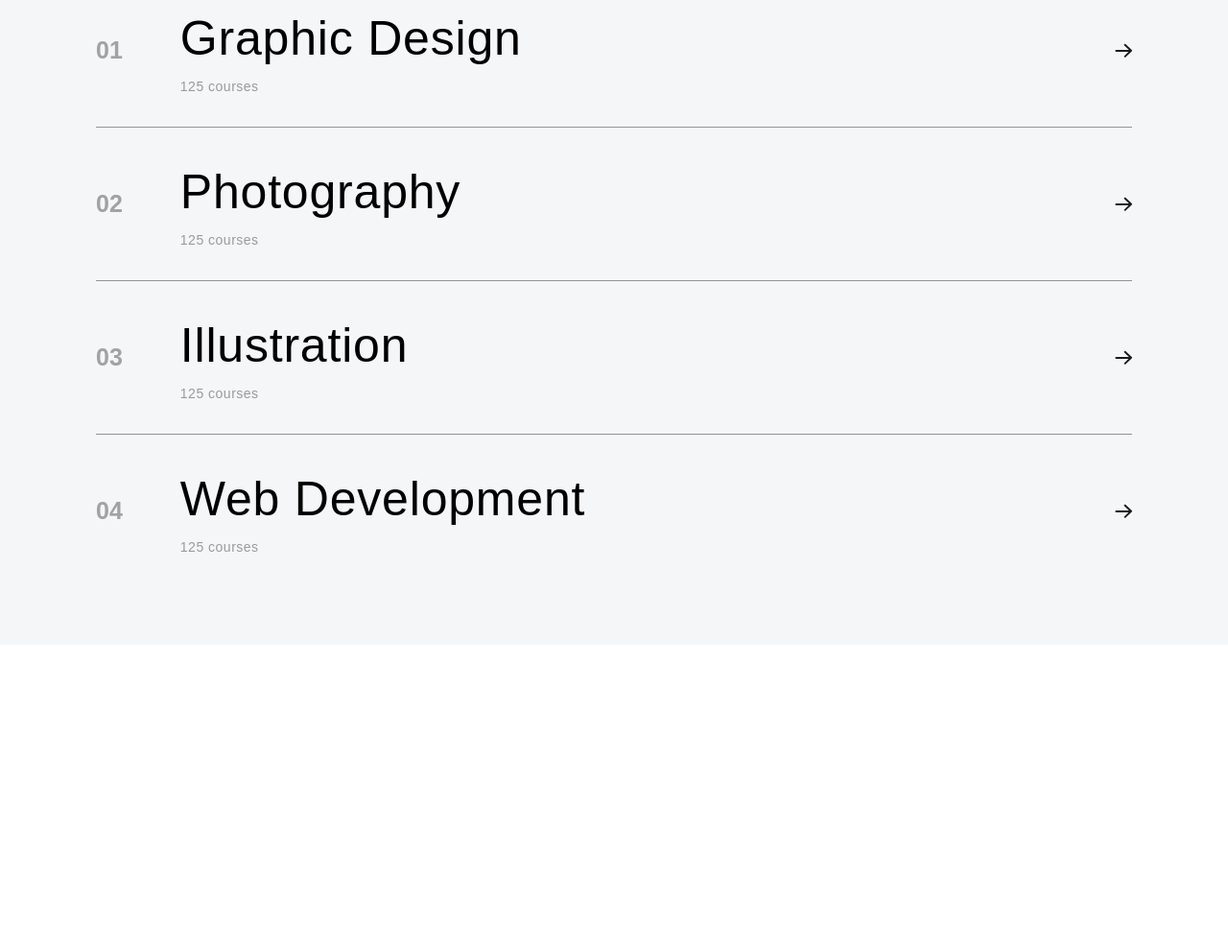
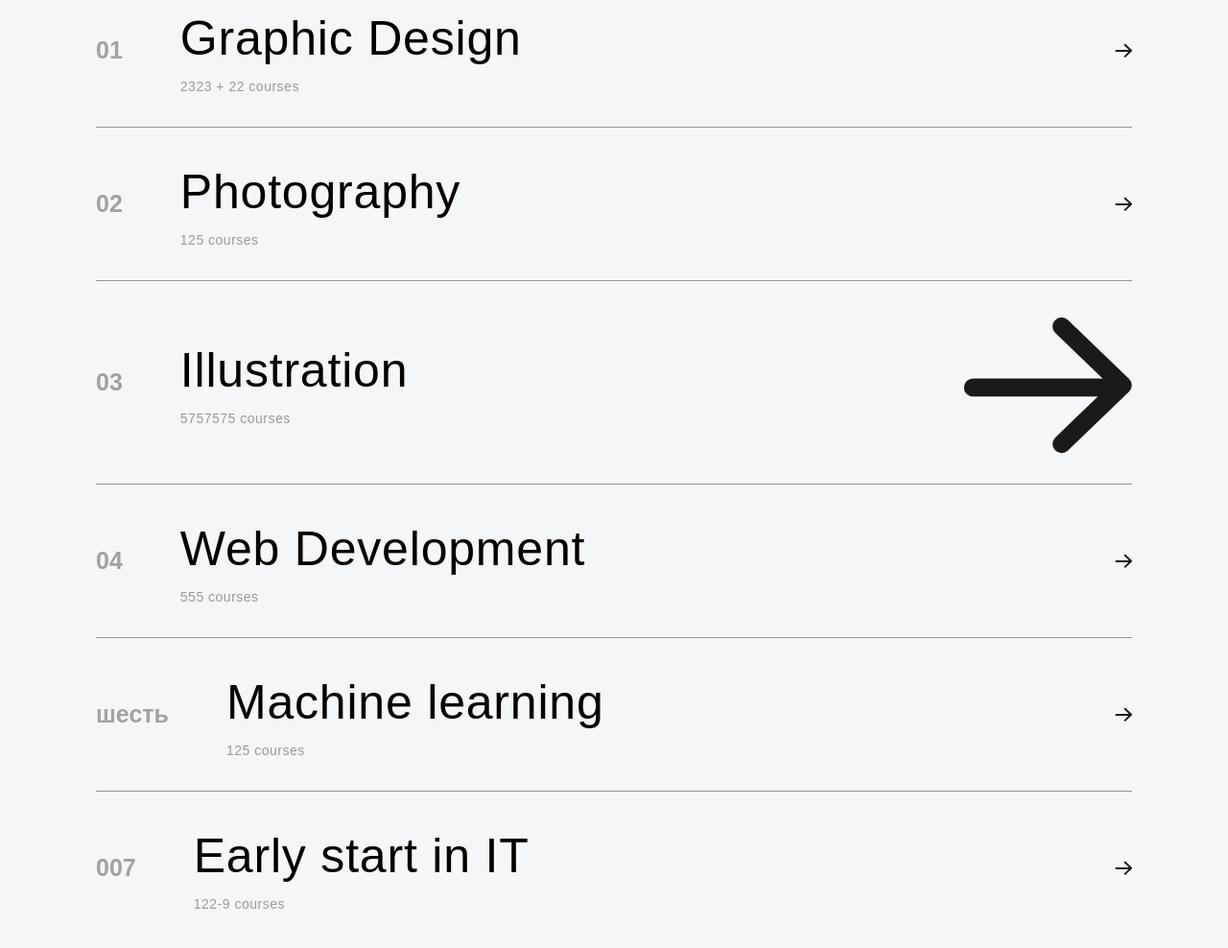
Before and after one commit to Grishimdoor/site-vizitka, a plain HTML site: page index.html in a window 1280 px wide. Shown: the part 3106-4094 px from the top of the page at 96% size. Before the commit the page ends 3778 px from the top, so only its background shows below. Drawn offline with nearby package versions, Linux system fonts and the light colour scheme; no server answers.

Commit message:
Update index.html

```diff
--- a/index.html
+++ b/index.html
@@ -119,9 +119,9 @@
                 <section class="course-row">
                     <div class="course-card card-small">
                         <div class="img-container img-card-3">
-                            <span class="btn-time">15 mins</span>
+                            <span class="btn-time">4</span>
                             <span class="btn-raiting">
-                                4.8
+                                56
                                 <img src="img/icons/star.svg" width="15" height="15" alt="">
                             </span>
                         </div>
@@ -136,9 +136,9 @@
                     </div>
                     <div class="course-card card-big">
                         <div class="img-container img-card-4">
-                            <span class="btn-time">15 mins</span>
+                            <span class="btn-time">1440 mins</span>
                             <span class="btn-raiting">
-                                4.8
+                                00000
                                 <img src="img/icons/star.svg" width="15" height="15" alt="">
                             </span>
                         </div>
@@ -162,7 +162,7 @@
                         <h4 class="course-number">01</h4>
                         <div class="course-block">
                             <h2 class="course-name">Graphic Design</h2>
-                            <span class="course-count">125 courses</span>
+                            <span class="course-count">2323 + 22 courses</span>
                         </div>
                     </div>
                     <img src="img/icons/arrow.svg" width="18" alt="">
@@ -182,17 +182,35 @@
                         <h4 class="course-number">03</h4>
                         <div class="course-block">
                             <h2 class="course-name">Illustration</h2>
-                            <span class="course-count">125 courses</span>
+                            <span class="course-count">5757575 courses</span>
                         </div>
                     </div>
-                    <img src="../img/icons/arrow.svg" width="18" alt="">
+                    <img src="../img/icons/arrow.svg" width="180" alt="">
                 </section>
                 <section class="footer-row">
                     <div class="left-block">
                         <h4 class="course-number">04</h4>
                         <div class="course-block">
                             <h2 class="course-name">Web Development</h2>
+                            <span class="course-count">555 courses</span>
+                        </div>
+                    </div>
+                    <img src="img/icons/arrow.svg" width="18" alt="">
+                </section><section class="footer-row">
+                    <div class="left-block">
+                        <h4 class="course-number">шесть</h4>
+                        <div class="course-block">
+                            <h2 class="course-name">Machine learning</h2>
                             <span class="course-count">125 courses</span>
+                        </div>
+                    </div>
+                    <img src="img/icons/arrow.svg" width="18" alt="">
+                </section><section class="footer-row">
+                    <div class="left-block">
+                        <h4 class="course-number">007</h4>
+                        <div class="course-block">
+                            <h2 class="course-name">Early start in IT</h2>
+                            <span class="course-count">122-9 courses</span>
                         </div>
                     </div>
                     <img src="img/icons/arrow.svg" width="18" alt="">
```
